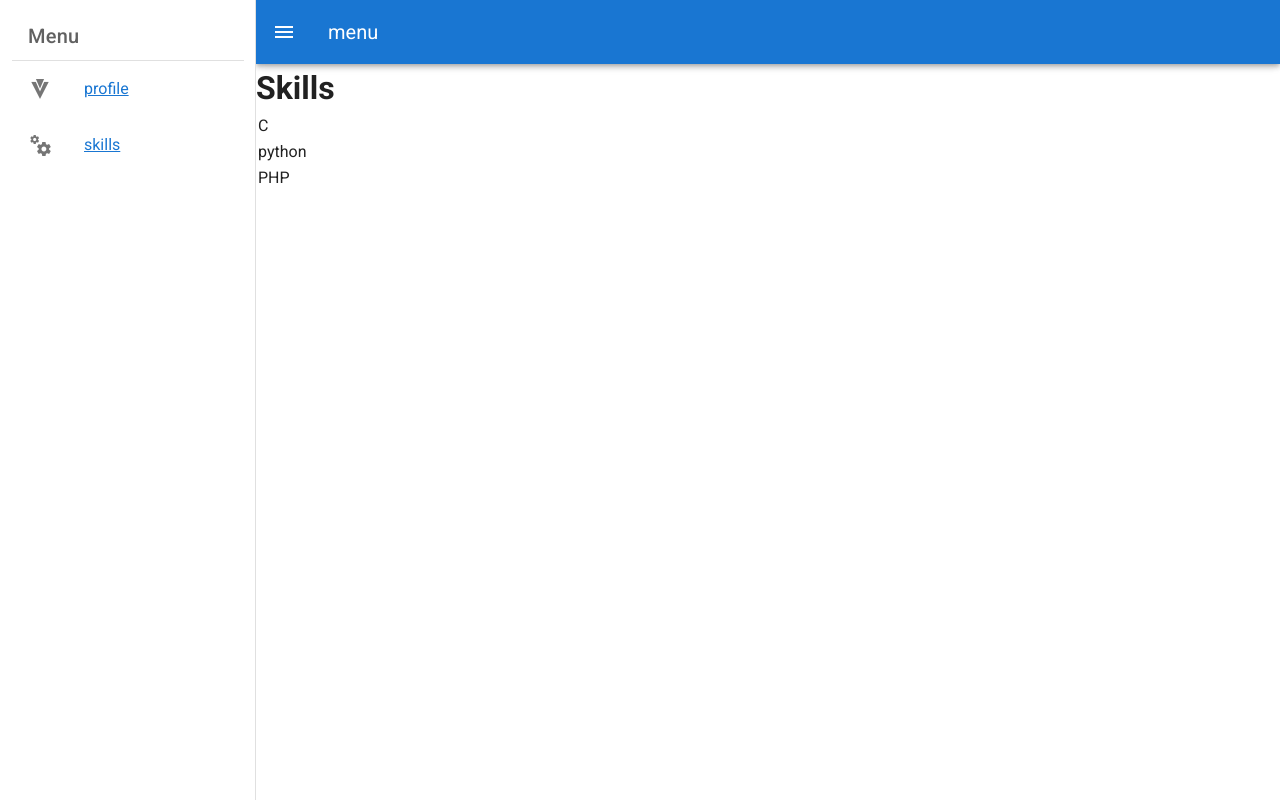
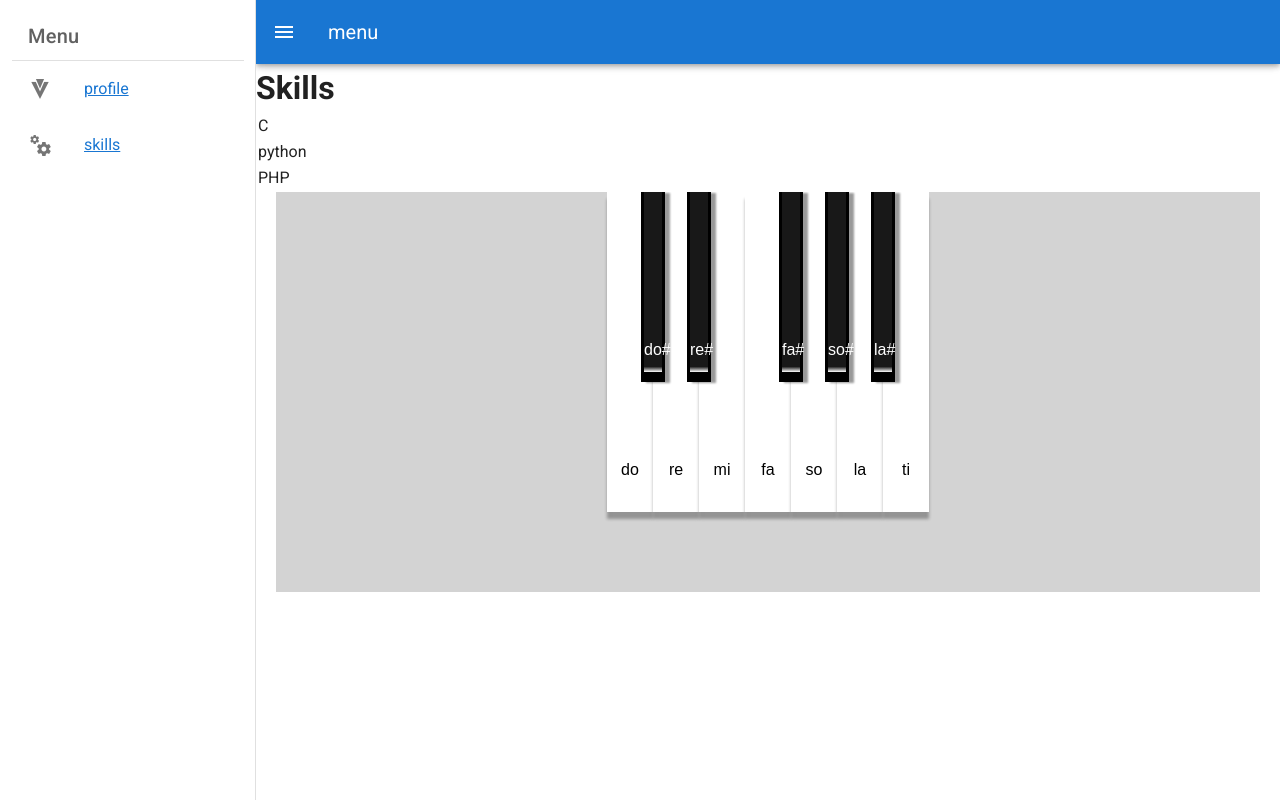
Before and after one commit to RikuMats/RikuMats.github.io, a Vue app in the folder portfolio/: page /skills in a window 1280 px wide. Built offline with nearby package versions, Linux system fonts and the light colour scheme.

Commit message:
complete piano view

```diff
--- a/portfolio/src/components/HelloWorld.vue
+++ b/portfolio/src/components/HelloWorld.vue
@@ -1,5 +1,6 @@
 <template>
   <v-container>
+    <h1>{{ mess }}</h1>
     <v-row class="text-center">
       <v-col cols="12">
         <v-img
@@ -34,13 +35,11 @@
 </template>
 
 <script lang="ts">
-import Vue from "vue";
-
-export default Vue.extend({
-  name: "HelloWorld",
-
-  data: () => ({
-    importantLinks: [
+import { Vue, Prop, Component } from "vue-property-decorator";
+@Component
+export default class HelloWorld extends Vue {
+  @Prop({ required: true }) public mess!: string;
+  public importLinks = [
     {
       text: "Twitter",
       href: "https://twitter.com/vuetifyjs",
@@ -49,7 +48,6 @@ export default Vue.extend({
       text: "Articles",
       href: "https://medium.com/vuetify",
     },
-    ],
-  }),
-});
+  ];
+}
 </script>
--- a/portfolio/src/components/PianoComponent.vue
+++ b/portfolio/src/components/PianoComponent.vue
@@ -1,15 +1,18 @@
 <template>
-  <div class="piano-container">
-    <PianoKey
-      v-for="(keyColor, keyId) in keyMaps"
-      :keyId="keyId"
-      :keyColor="keyColor"
-    ></PianoKey>
+  <div id="piano-container">
+    <div id="piano-wrap">
+      <PianoKey
+        v-for="keyMap in keyMaps"
+        :key="keyMap.keyId"
+        :keyId="keyMap.keyId"
+        :keyColor="keyMap.keyColor"
+      ></PianoKey>
+    </div>
   </div>
 </template>
 
 <script lang="ts">
-import { Component, Vue } from "vue-property-decorater";
+import { Component, Vue } from "vue-property-decorator";
 import PianoKey from "@/components/PianoKey.vue";
 @Component({
   components: { PianoKey },
@@ -65,10 +68,27 @@ export default class PianoComponent extends Vue {
       keyId: "1-ti",
     },
   ];
+  public fingerStatus = false;
   get size(): number {
     return this.keyMaps.length;
   }
 }
 </script>
 
-<style lang="scss" scoped></style>
+<style lang="scss">
+#piano-container {
+  background-color: lightgray;
+  margin: 0 auto;
+  width: calc(100% - 40px);
+  height: 400px;
+  overflow: auto;
+}
+
+#piano-wrap {
+  margin: 0 auto;
+  height: 330px;
+  width: calc(46px * 18);
+  display: flex;
+  justify-content: center;
+}
+</style>
--- a/portfolio/src/components/PianoKey.vue
+++ b/portfolio/src/components/PianoKey.vue
@@ -1,24 +1,45 @@
 <template>
-  <div class="piano-key">
+  <div
+    :class="keyClass"
+    @mouseenter="enterFinger()"
+    @mousedown="pressFinger()"
+    @mouseup="releaseFinger()"
+    @mouseleave="releaseKey()"
+  >
     <span class="key-label">{{ keyName }}</span>
   </div>
 </template>
 
 <script lang="ts">
-import { Vue, Prop } from "vue-property-decorator";
-
+import { Vue, Prop, Component } from "vue-property-decorator";
+@Component
 export default class PianoKey extends Vue {
   @Prop({ required: true }) public keyColor!: string; //white or black
   @Prop({ required: true }) public keyId!: string; //1-ドetc
   private isPressed = false;
-  public press(): void {
-    alert(this.keyId);
+  public pressKey(): void {
+    this.isPressed = true;
   }
-  public release(): void {
-    console.log("released");
+  public releaseKey(): void {
+    this.isPressed = false;
+  }
+  public pressFinger() {
+    this.$parent.$data.fingerStatus = true;
+    this.pressKey();
+  }
+  public releaseFinger() {
+    this.$parent.$data.fingerStatus = false;
+    this.releaseKey();
+  }
+  public enterFinger() {
+    if (this.$parent.$data.fingerStatus) {
+      this.pressKey();
+    }
   }
   get keyClass(): string {
-    return this.isPressed ? "default" : "pressed";
+    return (
+      "piano-key " + this.keyColor + " " + (this.isPressed ? "pressed" : "")
+    );
   }
   get keyName(): string {
     return this.keyId.replace(/\d+-/, "").replace(/-s/, "#");
@@ -26,6 +47,58 @@ export default class PianoKey extends Vue {
 }
 </script>
 
-<style lang="scss" scoped>
+<style lang="scss">
+.piano-key {
+  position: relative;
+  box-sizing: border-box;
+  user-select: none;
+  &.white {
+    width: 46px;
+    height: 320px;
+    background-color: white;
+    border: solid 1px black;
+    z-index: 1;
 
+    border-bottom: solid rgb(230, 230, 230) 20px;
+    box-shadow: 0 7px 3px 0 rgba(0, 0, 0, 0.3);
+    transition: 100ms;
+    color: black;
+    &.pressed {
+      border-bottom: solid rgb(230, 230, 230) 5px;
+      border-left: solid rgb(109, 109, 76) 2px;
+      border-right: solid rgb(109, 109, 76) 2px;
+      box-shadow: 0 3px 5px 0 rgba(0, 0, 0, 0.3);
+    }
+  }
+  &.black {
+    width: 24px;
+    height: 190px;
+    margin-left: -12px;
+    margin-right: -12px;
+    z-index: 2;
+
+    background: linear-gradient(to bottom, rgb(24, 24, 24) 97%, white);
+    border-bottom: solid rgb(54, 54, 54) 10px;
+    border-left: solid black 3px;
+    border-right: solid black 3px;
+    box-shadow: 5px 1px 2px 0 rgba(0, 0, 0, 0.4);
+    transition: 100ms;
+
+    color: white;
+    &.pressed {
+      border-bottom: solid rgb(54, 54, 54) 4px;
+      box-shadow: 2px 1px 2px 0 rgba(0, 0, 0, 0.4);
+      background: linear-gradient(to bottom, rgb(24, 24, 24) 100%, white);
+    }
+  }
+}
+
+.key-label {
+  position: absolute;
+  display: block;
+  bottom: 10px;
+  width: 100%;
+  font-family: Arial;
+  text-align: center;
+}
 </style>
--- a/portfolio/src/views/ProfileView.vue
+++ b/portfolio/src/views/ProfileView.vue
@@ -3,7 +3,7 @@
     <h1>Profile</h1>
     <img alt="temporary img" src="../assets/logo.png" />
     <p>name: Riku</p>
-    <HelloWorld></HelloWorld>
+    <HelloWorld :mess="test"></HelloWorld>
   </div>
 </template>
 
--- a/portfolio/src/views/SkillsView.vue
+++ b/portfolio/src/views/SkillsView.vue
@@ -12,5 +12,15 @@
         <td>PHP</td>
       </tr>
     </table>
+    <PianoComponent></PianoComponent>
   </div>
 </template>
+
+<script lang="ts">
+import { Component, Vue } from "vue-property-decorator";
+import PianoComponent from "@/components/PianoComponent.vue";
+@Component({
+  components: { PianoComponent },
+})
+export default class SkillsView extends Vue {}
+</script>
```
Lines whose indentation alone changed are shown as unchanged.
